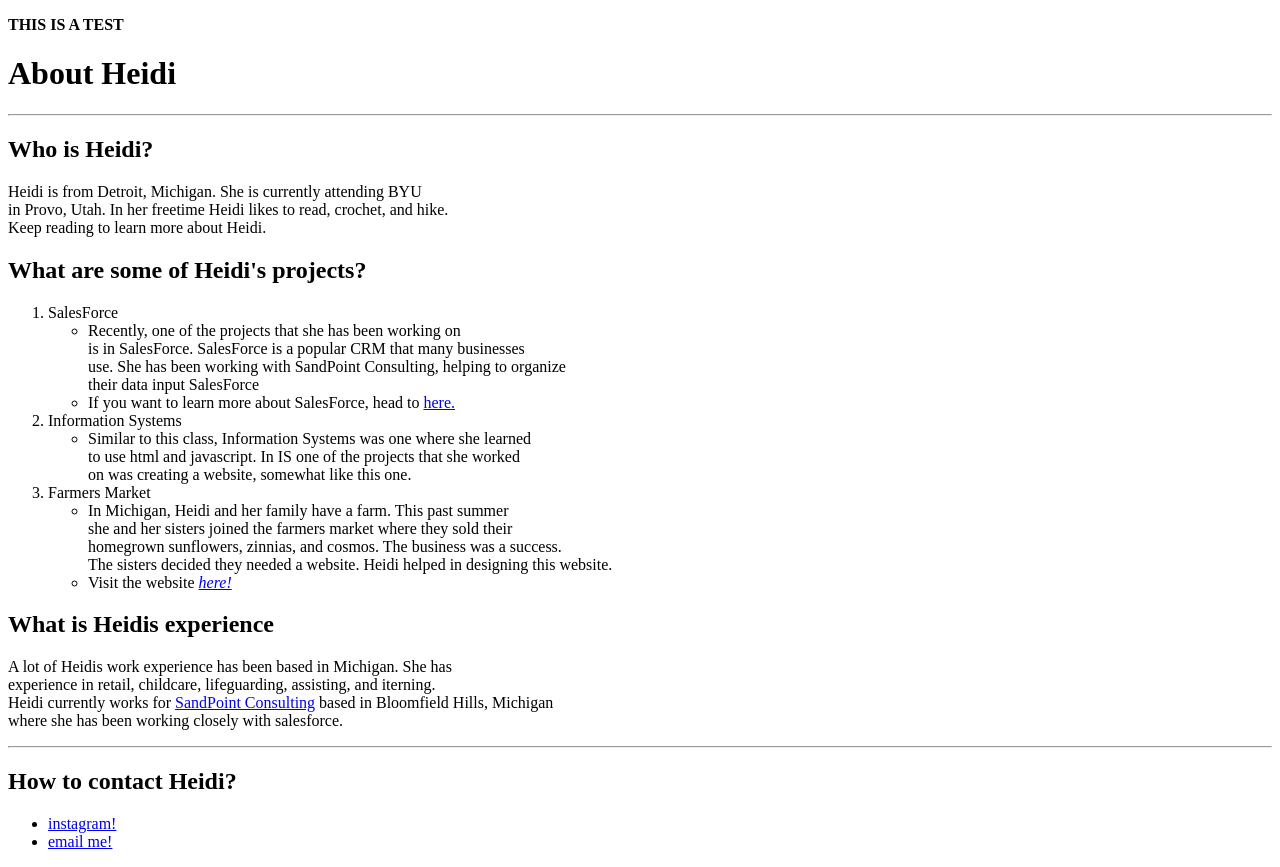
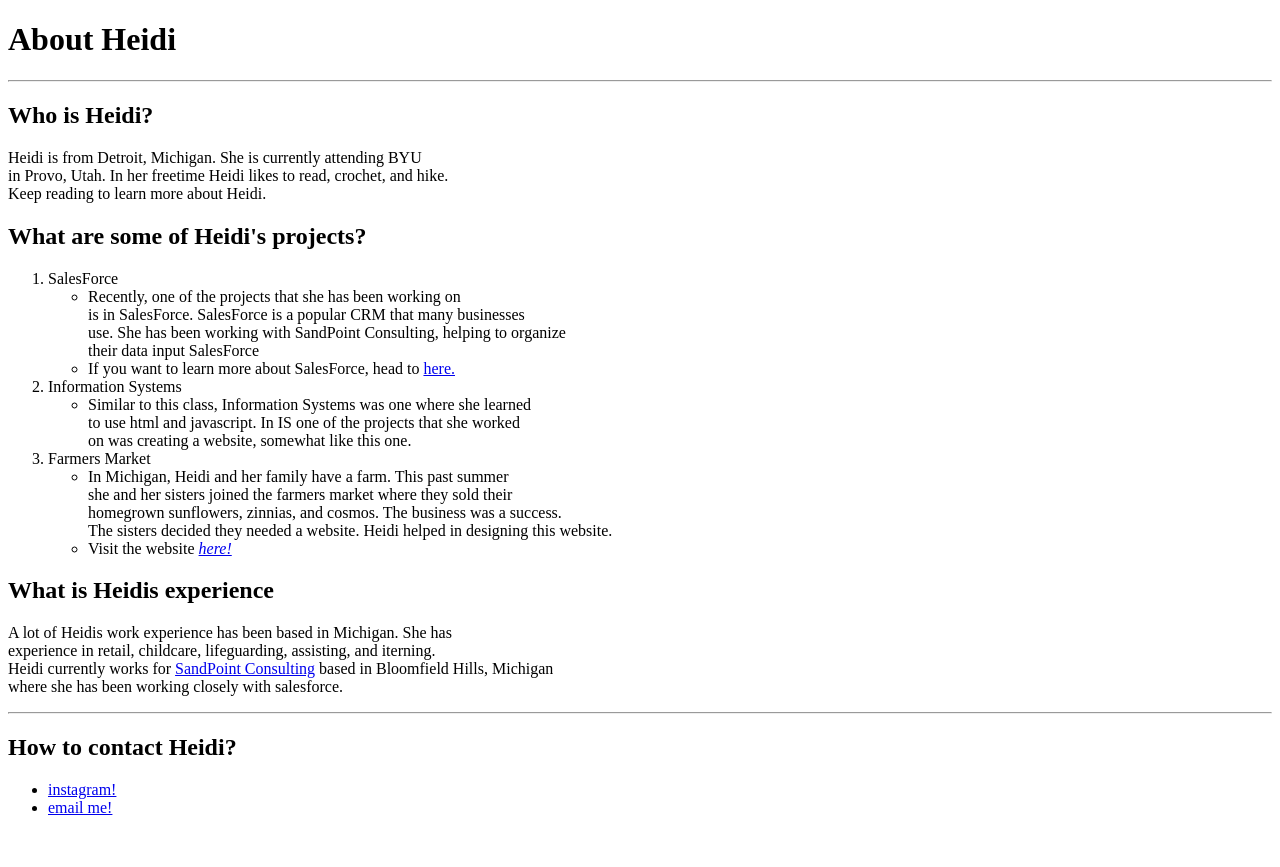
Before and after one commit to hwirthlin11/portfolio, a plain HTML site: page index.html in a window 1280 px wide. After the commit the page ends 833 px from the top, so only its background shows below. Drawn offline with Linux system fonts and the light colour scheme.

Commit message:
This is my last test

```diff
--- a/index.html
+++ b/index.html
@@ -5,7 +5,6 @@
     <title>About Heidi</title>
   </head>
   <body>
-    <p><strong>THIS IS A TEST</strong></p>
     <h1>About Heidi</h1>
     <hr>
     <h2>Who is Heidi?</h2>
```
